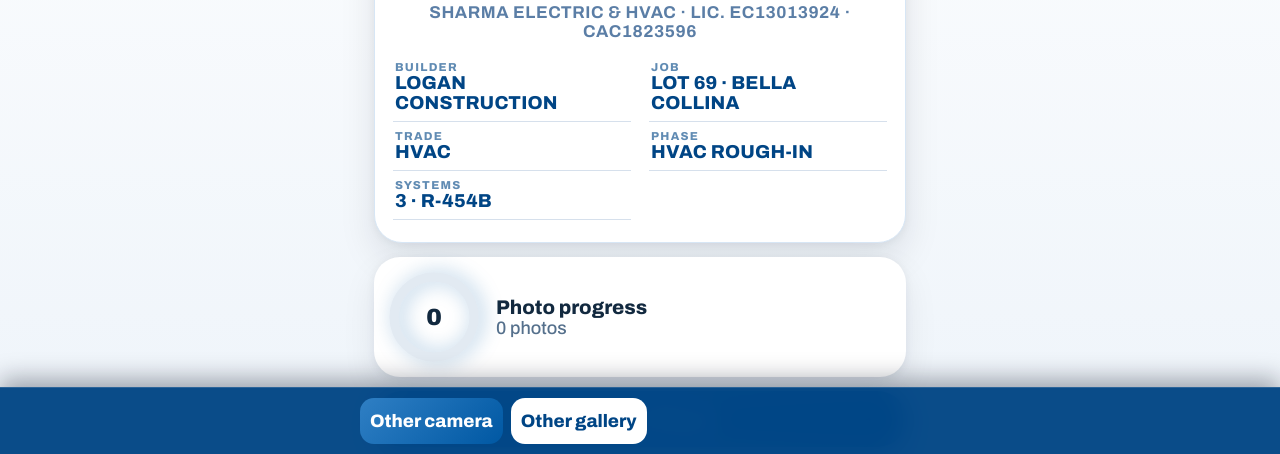
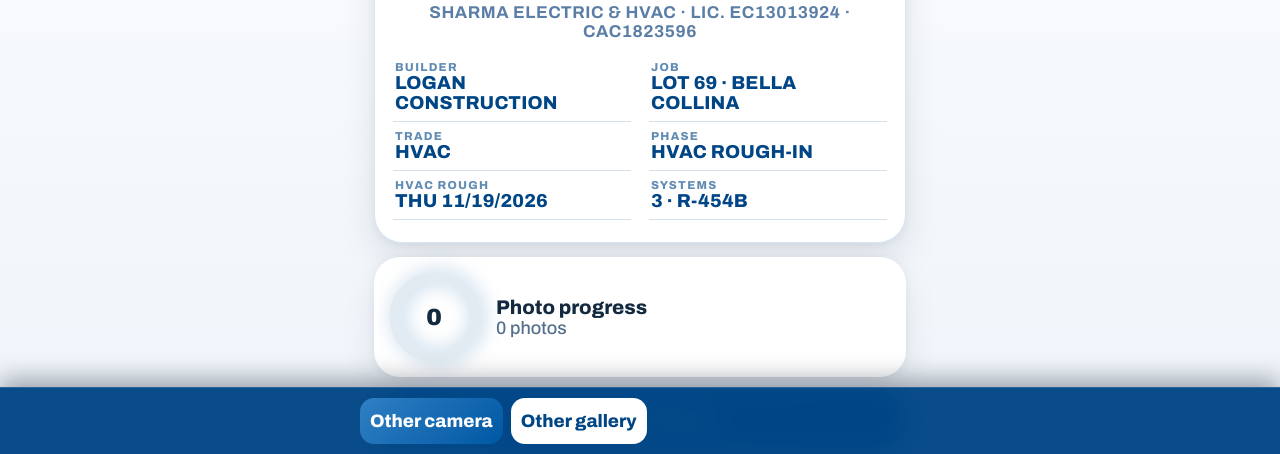
Before and after one commit to Sharmaelechvac/sharmatrack-logan, a plain HTML site: page lot-69/index.html in a window 1280 px wide. Shown: the part 346-800 px from the top of the page. Drawn offline with Linux system fonts and the light colour scheme; no server answers.

Commit message:
Lot 69: HVAC Rough scheduled Thu 11/19/2026 (Sanjay)

```diff
--- a/lot-69/index.html
+++ b/lot-69/index.html
@@ -29,6 +29,7 @@
       <span class="tile"><i>Job</i><b>Lot 69 · Bella Collina</b></span>
       <span class="tile"><i>Trade</i><b>HVAC</b></span>
       <span class="tile"><i data-i18n="phase">Phase</i><b>HVAC Rough-in</b></span>
+      <span class="tile"><i>HVAC Rough</i><b>Thu 11/19/2026</b></span>
       <span class="tile"><i>Systems</i><b>3 · R-454B</b></span>
     </div>
   </div>
```
